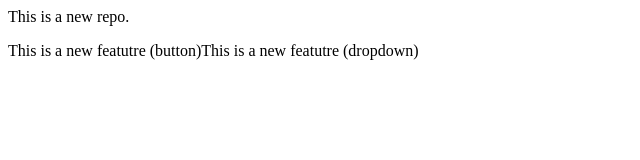
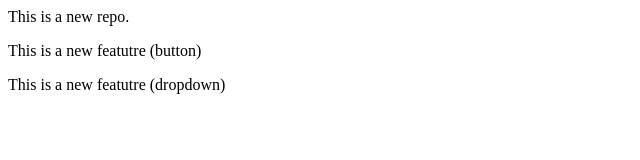
Before and after one commit to ZanjabilaB-Developer/localrepo, a plain HTML site: page index.html in a window 1280 px wide. Shown: the whole page, without its empty margins (0-640 px from the left). Drawn offline with Linux system fonts and the light colour scheme.

Commit message:
resolved mistakes

```diff
--- a/index.html
+++ b/index.html
@@ -1,3 +1,3 @@
 <p>This is a new repo.</p>
-<p>This is a new featutre (button)</
+<p>This is a new featutre (button)</p>
 <p>This is a new featutre (dropdown)</p>
```
